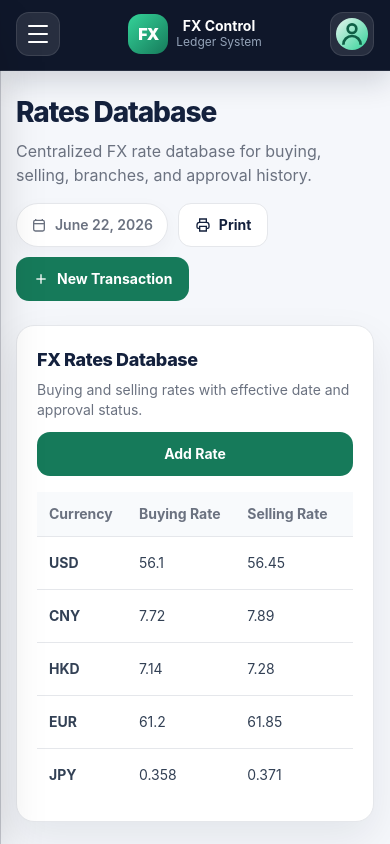
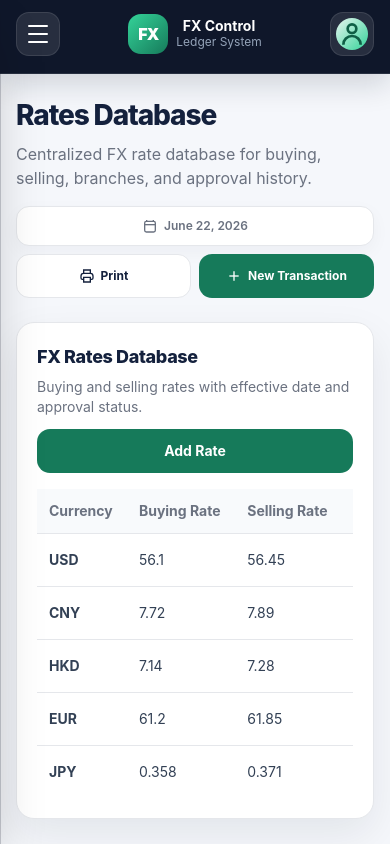
Before and after one commit to stevenzct/fx-system, a Next.js app: page /rates in a window 390 px wide. Built offline with nearby package versions, Linux system fonts and the light colour scheme.

Commit message:
chore: update the buttons layout for mobile

```diff
--- a/components/layout/Topbar.tsx
+++ b/components/layout/Topbar.tsx
@@ -26,19 +26,24 @@ export function Topbar() {
         <h1 className="m-0 text-[28px] font-extrabold tracking-[-0.04em]">{meta.title}</h1>
         <p className="mt-1.5 text-muted">{meta.subtitle}</p>
       </div>
-      <div className="flex flex-wrap items-center gap-2.5">
-        <span className="inline-flex min-h-11 items-center gap-2 rounded-full border border-line bg-white px-3.5 py-2.5 text-sm font-semibold text-muted shadow-[0_6px_18px_rgba(15,23,42,0.04)]">
+      <div className="grid w-full grid-cols-2 items-center gap-2 sm:w-auto sm:flex sm:gap-2.5">
+        <span className="col-span-2 inline-flex min-h-10 min-w-0 items-center justify-center gap-1.5 rounded-[13px] border border-line bg-white px-2 py-2 text-xs font-semibold text-muted shadow-[0_6px_18px_rgba(15,23,42,0.04)] sm:col-span-1 sm:min-h-11 sm:justify-start sm:gap-2 sm:rounded-full sm:px-3.5 sm:py-2.5 sm:text-sm">
           <CalendarIcon />
-          {reportDate}
+          <span className="truncate">{reportDate}</span>
         </span>
-        <Button type="button" variant="secondary" onClick={() => window.print()}>
+        <Button
+          type="button"
+          variant="secondary"
+          className="min-h-10 min-w-0 gap-1.5 px-2 py-2 text-xs sm:min-h-11 sm:px-4 sm:py-2.5 sm:text-sm"
+          onClick={() => window.print()}
+        >
           <PrintIcon />
-          Print
+          <span className="truncate">Print</span>
         </Button>
-        <Button asChild>
-          <Link href="/ledger/new" className="inline-flex items-center gap-2">
+        <Button asChild className="min-h-10 min-w-0 px-2 py-2 text-xs sm:min-h-11 sm:px-4 sm:py-2.5 sm:text-sm">
+          <Link href="/ledger/new" className="inline-flex min-w-0 items-center gap-1.5 sm:gap-2">
             <PlusIcon />
-            New Transaction
+            <span className="truncate">New Transaction</span>
           </Link>
         </Button>
       </div>
@@ -59,7 +64,7 @@ function CalendarIcon() {
 
 function PrintIcon() {
   return (
-    <svg aria-hidden="true" viewBox="0 0 24 24" className="mr-2 size-4 shrink-0" fill="none" stroke="currentColor" strokeWidth="2">
+    <svg aria-hidden="true" viewBox="0 0 24 24" className="size-4 shrink-0" fill="none" stroke="currentColor" strokeWidth="2">
       <path d="M7 8V3h10v5" />
       <path d="M7 17H5a2 2 0 0 1-2-2v-3a4 4 0 0 1 4-4h10a4 4 0 0 1 4 4v3a2 2 0 0 1-2 2h-2" />
       <path d="M7 14h10v7H7z" />
--- a/components/ui/Button.tsx
+++ b/components/ui/Button.tsx
@@ -6,6 +6,7 @@ type ButtonProps = ButtonHTMLAttributes<HTMLButtonElement> & {
 };
 
 type ButtonChildProps = {
+  className?: string;
   variant?: "primary" | "secondary";
   asChild: true;
   children: ReactNode;
@@ -18,16 +19,16 @@ const variants = {
 
 export function Button(props: ButtonProps | ButtonChildProps) {
   const variant = props.variant ?? "primary";
-  const className = `inline-flex min-h-11 items-center justify-center rounded-[13px] border px-4 py-2.5 text-sm font-bold transition hover:-translate-y-0.5 ${variants[variant]}`;
+  const baseClassName = `inline-flex min-h-11 items-center justify-center rounded-[13px] border px-4 py-2.5 text-sm font-bold transition hover:-translate-y-0.5 ${variants[variant]}`;
 
   if (props.asChild) {
-    return <span className={className}>{props.children}</span>;
+    return <span className={`${baseClassName} ${props.className ?? ""}`}>{props.children}</span>;
   }
 
   const { children, className: extraClassName, ...buttonProps } = props;
 
   return (
-    <button className={`${className} ${extraClassName ?? ""}`} {...buttonProps}>
+    <button className={`${baseClassName} ${extraClassName ?? ""}`} {...buttonProps}>
       {children}
     </button>
   );
```
